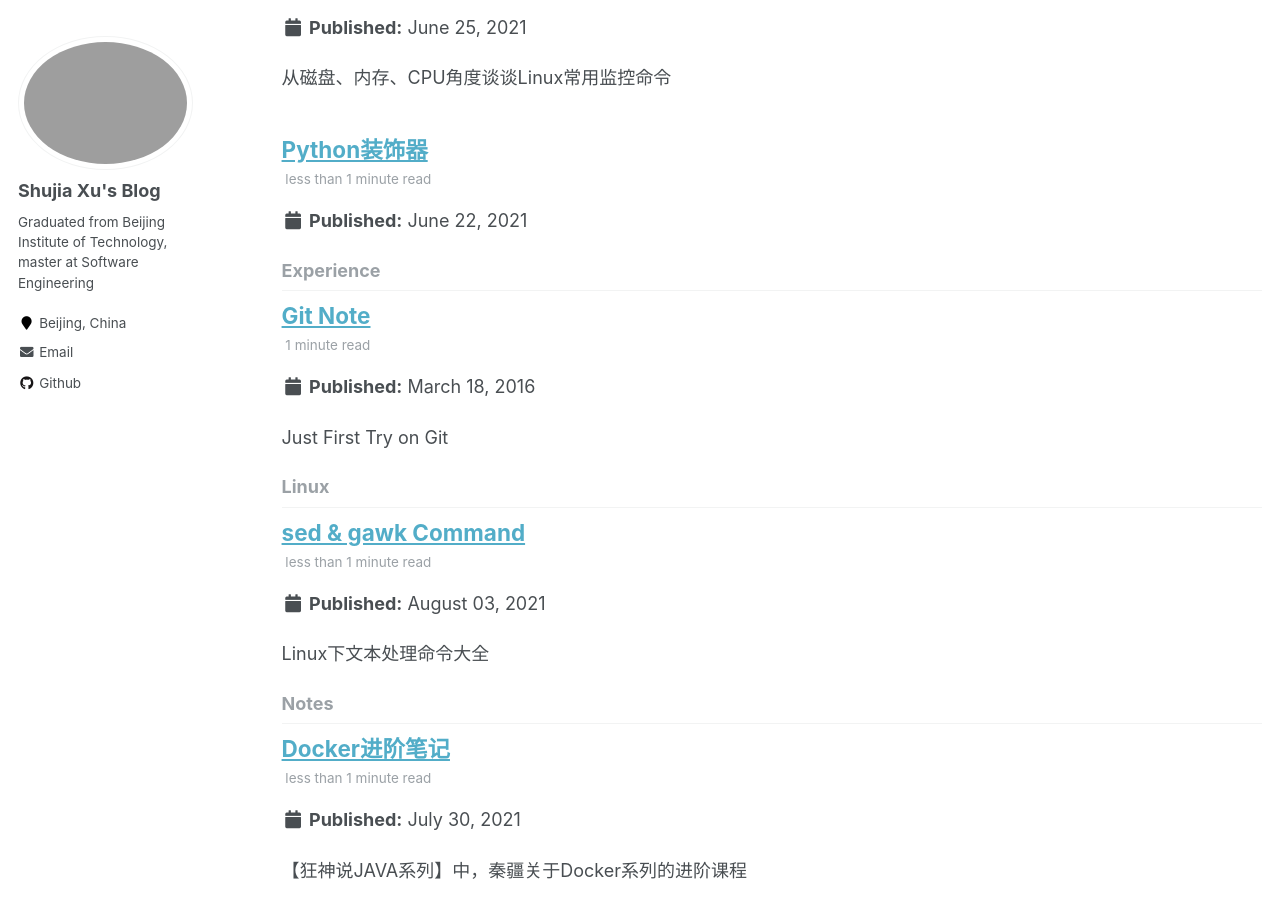
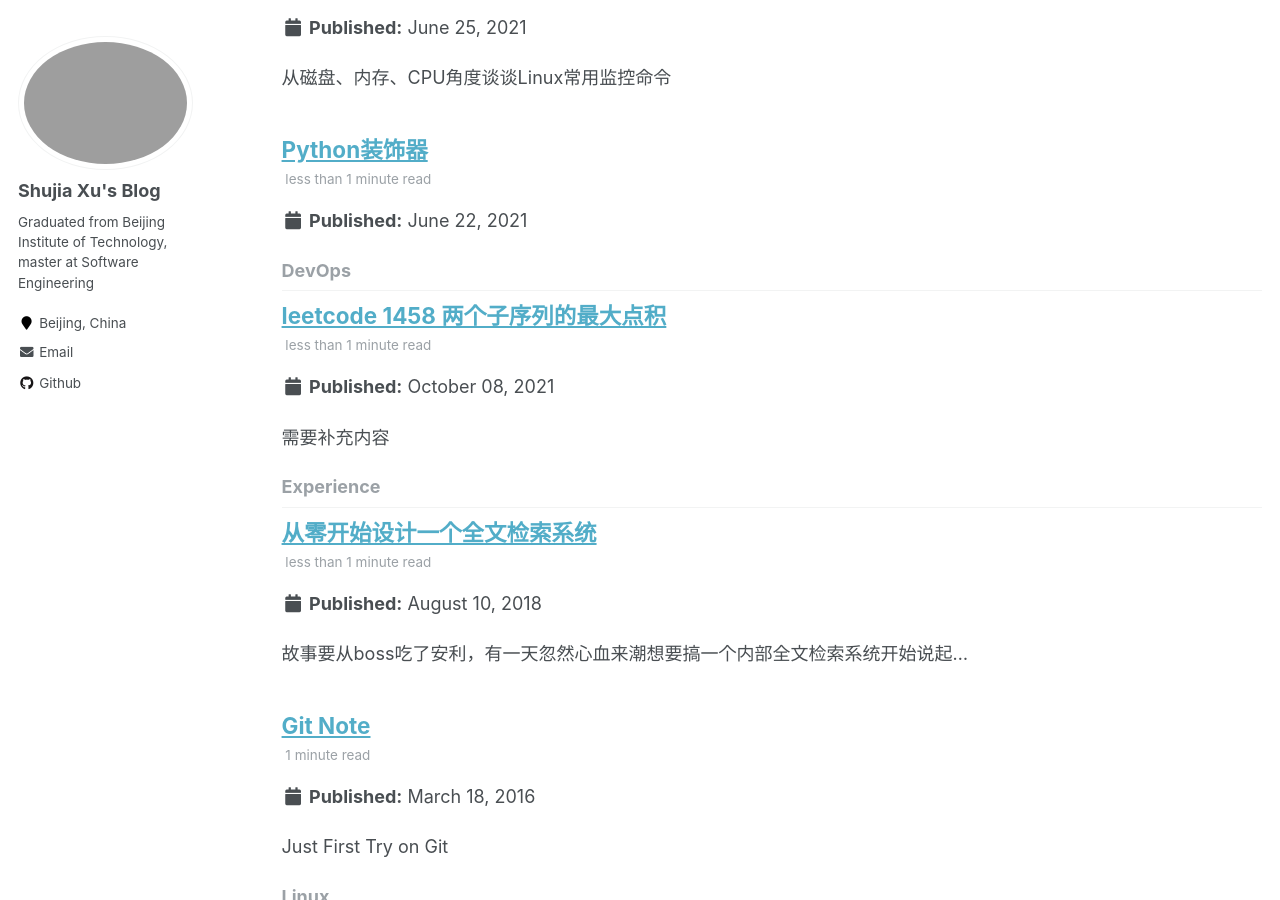
Before and after one commit to yehuo/yehuo.github.io, a Jekyll site: the page built from _pages/category-archive.html, in a window 1280 px wide and 900 px high, scrolled down 2177 px. Built offline with Jekyll 4.4.1, drawn with Linux system fonts in a browser that asks for light colours; some of the changed lines change nothing that is shown.

Commit message:
Add new posts[Knowledge-to-Learn] and Fix 20180810 posts yaml

```diff
--- a/_posts/2018-08-10-First-Project-of-ElasticSearch.md
+++ b/_posts/2018-08-10-First-Project-of-ElasticSearch.md
@@ -5,8 +5,9 @@
 categories: Experience
 tags: [Elasticsearch, PHP]
 excerpt: "故事要从boss吃了安利，有一天忽然心血来潮想要搞一个内部全文检索系统开始说起..."
+---
 
-### 0x00 源起
+### 0x00 Background
 
 不知boss吃了谁家安利，有一天忽然心血来潮，要搞一波nosql来推进我司工作，还要求支持全文检索。具体到技术栈，boss也做了很具体的要求：“就是MongoDB+Elasticsearch+PHP搞一个检索终端...”。另外...boss通俗易懂地告诉我：“Nosql就是把数据以JSON格式存入数据库...”。于是...在开工前，boss先给我司运营下达任务，要求花了几天把全部mysql数据手工转换为json文件发给了我...~~（还好数据库不大~~。然后...一把梭的重任就落到了我肩上，看着boss发来的n份~~完全没做过正确性检验的~~json文件，我心里有一句MMP想讲...
 
--- /dev/null
+++ b/_posts/2021-10-08-Knowledge-to-Learn.md
@@ -0,0 +1,145 @@
+---
+title: leetcode 1458 两个子序列的最大点积
+date: 2021-10-08
+excerpt: "需要补充内容"
+categories:
+- DevOps
+---
+
+### 虚拟化
+
+#### 概念
+
+lxc vs kvm
+
+#### 工具
+
+-  docker
+- **k8s**
+- **proxmox**
+- VMware & VisualBox
+
+### 负载均衡
+
+#### 概念
+
+四层负载均衡 vs 七层负载均衡
+
+#### 工具
+
+- LVS
+- **Nginx**
+
+### Security
+
+- jumpserver
+- **teleport**
+- **Vault**
+
+### 监控和报警
+
+#### 监控
+
+- **prometheus**
+- zabbix
+- nagios
+- ElasticSearch
+
+#### 报警
+
+- **AlertManager**
+
+#### 日志获取
+
+- Logstash
+- FileBeats
+- **fluent-bit**
+
+### Network
+
+- DNS
+  - **powerdns**
+- DHCP
+  - **dhcpd**
+  - dnsmasq
+- VPN
+
+### 装机
+
+- PXE
+- iPXE
+- **netboot.xyz**
+
+### 微服务
+
+#### 概念
+
+- 服务网格 Service Mash
+- 微服务Micro Service
+
+#### 工具
+
+- **consul**
+- zookeeper
+- Eureka
+
+### CI/CD
+
+- **Argo Server**
+- **Jenkins**
+- **Ansible**
+
+### Data
+
+#### 关系型数据库
+
+- **PostgreSQL**
+- MySQL
+
+#### 非关系型数据库
+
+- MongoDB
+
+#### 时序数据存储
+
+- **TiDB**
+
+#### KV存储
+
+- **etcd**
+- Redis
+
+#### 分布式文件系统
+
+- **HDFS**
+- **ceph**
+
+#### 对象存储
+
+- minio
+
+### 发布管理 Repository Manager
+
+#### 概念
+
+- apt
+- dpkg
+
+#### 工具
+
+- **Nexus**
+- Maven
+- apt-mirror
+
+### 基础架构平台
+
+#### 概念
+
+- saltstack vs ansible https://www.educba.com/saltstack-vs-ansible/
+- terraform: infrastructure as code
+
+#### 工具
+
+- terraform
+- **ansible**
+- saltstack
```
